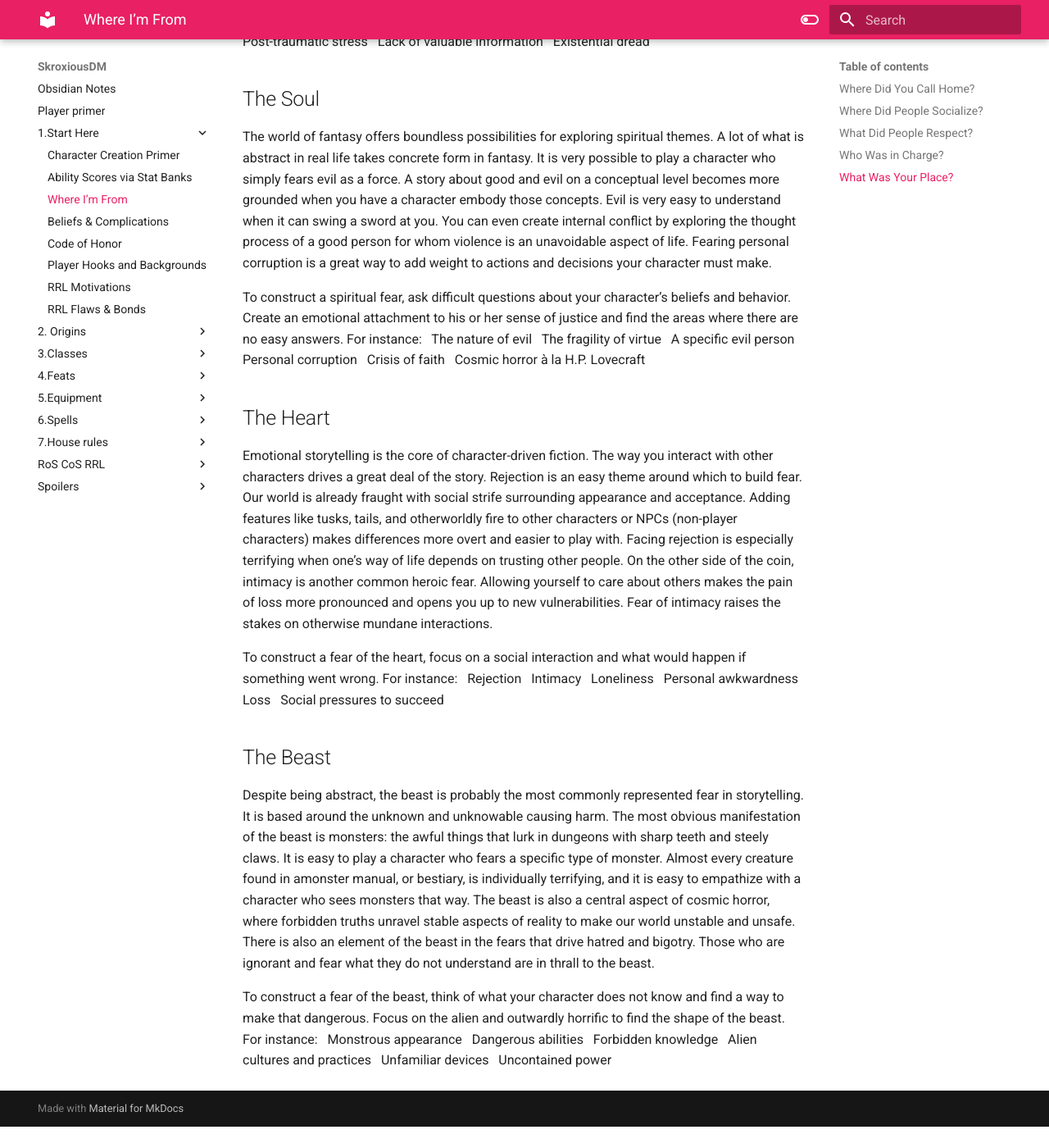
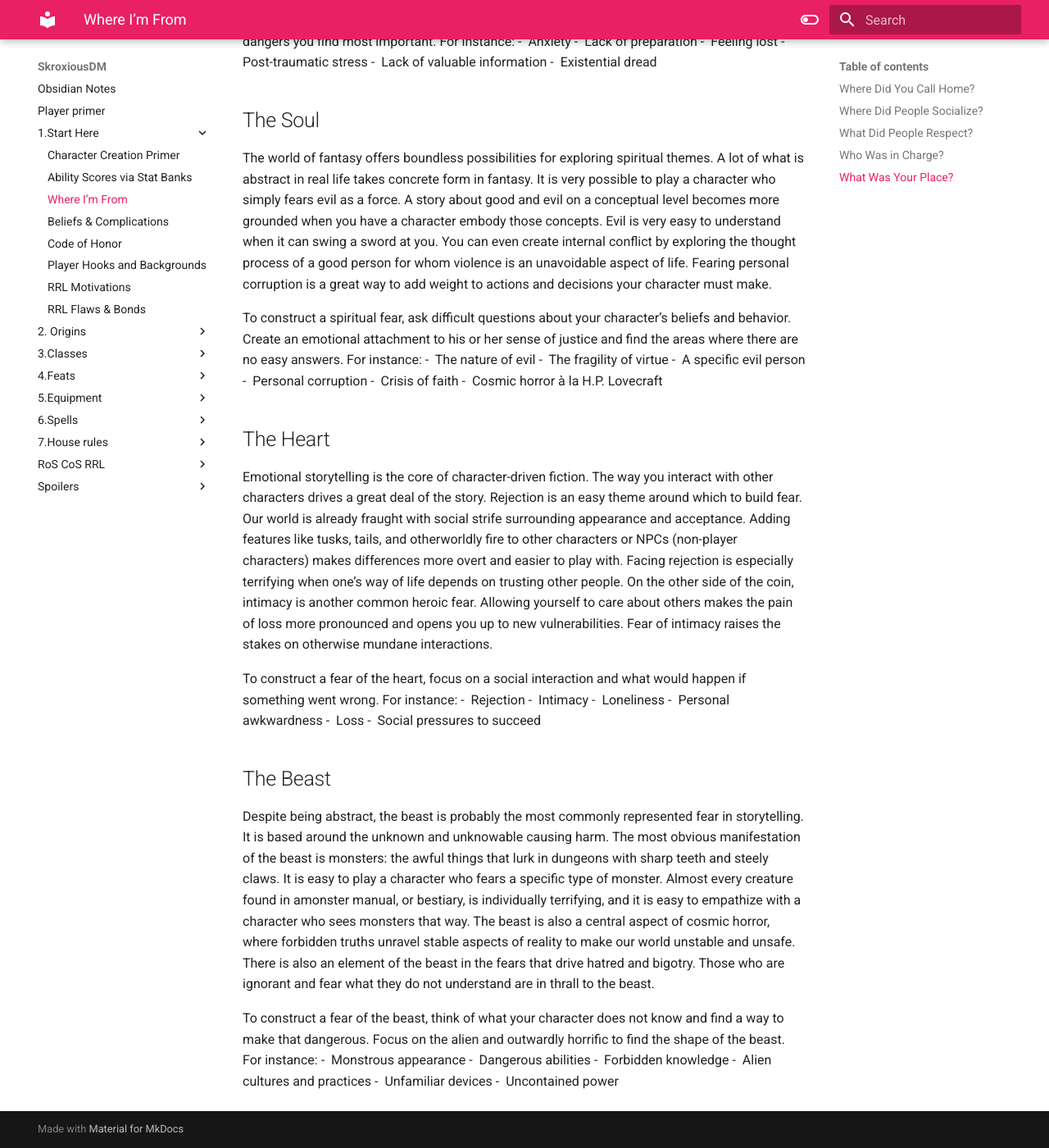
Before and after one commit to SkroxiousDM/SkroxiousDM, an MkDocs documentation site: the page built from docs/1.Start_Here/Backstory_Questions.md, in a window 1280 px wide and 1400 px high, scrolled down 5722 px. Shown: the whole window at 82% size. Built offline with MkDocs 1.6.1 and Material for MkDocs 9.7.7, drawn with Linux system fonts in a browser that asks for light colours; before the commit the page ends 7096 px from its top, so only the background shows below that; some of the changed text lies outside the part shown.

Commit message:
Update Backstory_Questions.md

```diff
--- a/docs/1.Start_Here/Backstory_Questions.md
+++ b/docs/1.Start_Here/Backstory_Questions.md
@@ -3,34 +3,34 @@
 ### Where Did You Call Home?
 For some characters this is a permanent room or residence. For others it is an abstract feeling about certain periods of safety and stability. Finding those truths for your character will help you understand how he or she approaches the concept of home on the road.
 
-  >Where did you most often sleep? `________________________
-  >What did you need to do to maintain it? `________________________
-  >Did it protect you and what you cared for? `________________________
-  >Do you long for it now? `________________________
+  >Where did you most often sleep? `________________________`
+  >What did you need to do to maintain it? `________________________`
+  >Did it protect you and what you cared for? `________________________`
+  >Do you long for it now? `________________________`
 
 ### Where Did People Socialize?
 There are places of merriment and relaxation everywhere. This exercise will examine one of particular importance to your character.
 
   Choose two:
-  - The hearth was always warm when the wind was cold.
-  - The music moves your heart even in memory.
-  - The owner was wise or at least gave advice as though he were.
-  - The food was cooked with quiet pride.
-  - It always seemed to hold a dazzling glow.
-  - Being there faded the weight of obligation just enough.
-  - You watched more than you took part.
+ - The hearth was always warm when the wind was cold.
+ - The music moves your heart even in memory.
+ - The owner was wise or at least gave advice as though he were.
+ - The food was cooked with quiet pride.
+ - It always seemed to hold a dazzling glow.
+ - Being there faded the weight of obligation just enough.
+ - You watched more than you took part.
 
   But . . . (choose one)
-  - You rarely left with a full belly.
-  - Everything was watered down.
-  - It drew the most dangerous thugs and criminals.
-  - You were often present but never welcome.
-  - The spell it cast wore off all too quickly.
-  - You risked everything to be there.
-  - You could never ignore where the money went.
+ - You rarely left with a full belly.
+ - Everything was watered down.
+ - It drew the most dangerous thugs and criminals.
+ - You were often present but never welcome.
+ - The spell it cast wore off all too quickly.
+ - You risked everything to be there.
+ - You could never ignore where the money went.
 
-  What was it officially titled? `________________________
-  What did people call it? `________________________
+  What was it officially titled? `________________________`
+  What did people call it? `________________________`
 
 ### What Did People Respect?
 Where people assign their respect shows us what they value. To get an idea of the values held by the people of your hometown, select everything you believe is true.
@@ -54,7 +54,7 @@
   Discovery
   Justice
 
-  Are these values you hold today? `________________________
+  Are these values you hold today? `________________________`
   How do your personal values differ?
 
 ### Who Was in Charge?
@@ -214,53 +214,53 @@
 One of the most obvious fears to confront an adventurer with is that of physical harm. After all, a huge portion of the job is risking danger. Pain and death are obvious and appropriate fears that most adventurers will face often. It may add flavor to some characters to make this a fear of specific injury: for instance, a bard may be terrified of an injured hand, which will affect her music. Some characters may need an even subtler approach. A strong fighter may fear their body aging, thus losing their defining trait. A character obsessed with strength can even fear an inadequacy that does not exist, frightened of a weakness she does not possess.
 
   Carefully consider what your character feels is important and what he or she would do to protect that. For instance:
-  Pain
-  Weakness
-  Inadequacy
-  Injury
-  Sickness
-  Death
+- Pain
+-  Weakness
+-  Inadequacy
+-  Injury
+-  Sickness
+-  Death
 
 ## The Mind
 The most powerful tool any adventurer has in her arsenal is her mind, since it controls how she puts her skills to use. It can also work against her, constructing invisible enemies and threats out of harmless things. Shadows can be signs of lurking horror; coincidence can be a sign of a superior enemy; an oddly phrased sentence can be a sign of conspiracy. Adventurers make calculations about danger out of necessity. Fear lies in how they draw those conclusions and react to them. The mind is also the space where characters catalog their plans and resources. Any anxiety about failure, readiness, or progress is felt through the mind. Certain heroes are dependent on their minds in ways others are not. For a wizard, his mind and ability to study are paths to power. It is easy to tie this story to fears of inadequacy and anxiety over sense of self. Fears of the mind are less visceral than others, but they carry no less weight.
 
   To create a mind-based fear for your character, consider what you know and focus on the dangers you find most important. For instance:
-  Anxiety
-  Lack of preparation
-  Feeling lost
-  Post-traumatic stress
-  Lack of valuable information
-  Existential dread
+-  Anxiety
+-  Lack of preparation
+-  Feeling lost
+-  Post-traumatic stress
+-  Lack of valuable information
+-  Existential dread
 
 ## The Soul
 The world of fantasy offers boundless possibilities for exploring spiritual themes. A lot of what is abstract in real life takes concrete form in fantasy. It is very possible to play a character who simply fears evil as a force. A story about good and evil on a conceptual level becomes more grounded when you have a character embody those concepts. Evil is very easy to understand when it can swing a sword at you. You can even create internal conflict by exploring the thought process of a good person for whom violence is an unavoidable aspect of life. Fearing personal corruption is a great way to add weight to actions and decisions your character must make.
 
   To construct a spiritual fear, ask difficult questions about your character’s beliefs and behavior. Create an emotional attachment to his or her sense of justice and find the areas where there are no easy answers. For instance:
-  The nature of evil
-  The fragility of virtue
-  A specific evil person
-  Personal corruption
-  Crisis of faith
-  Cosmic horror à la H.P. Lovecraft
+-  The nature of evil
+-  The fragility of virtue
+-  A specific evil person
+-  Personal corruption
+-  Crisis of faith
+-  Cosmic horror à la H.P. Lovecraft
 
 ## The Heart
 Emotional storytelling is the core of character-driven fiction. The way you interact with other characters drives a great deal of the story. Rejection is an easy theme around which to build fear. Our world is already fraught with social strife surrounding appearance and acceptance. Adding features like tusks, tails, and otherworldly fire to other characters or NPCs (non-player characters) makes differences more overt and easier to play with. Facing rejection is especially terrifying when one’s way of life depends on trusting other people. On the other side of the coin, intimacy is another common heroic fear. Allowing yourself to care about others makes the pain of loss more pronounced and opens you up to new vulnerabilities. Fear of intimacy raises the stakes on otherwise mundane interactions.
 
   To construct a fear of the heart, focus on a social interaction and what would happen if something went wrong. For instance:
-  Rejection
-  Intimacy
-  Loneliness
-  Personal awkwardness
-  Loss
-  Social pressures to succeed
+-  Rejection
+-  Intimacy
+-  Loneliness
+-  Personal awkwardness
+-  Loss
+-  Social pressures to succeed
 
 ## The Beast
 Despite being abstract, the beast is probably the most commonly represented fear in storytelling. It is based around the unknown and unknowable causing harm. The most obvious manifestation of the beast is monsters: the awful things that lurk in dungeons with sharp teeth and steely claws. It is easy to play a character who fears a specific type of monster. Almost every creature found in amonster manual, or bestiary, is individually terrifying, and it is easy to empathize with a character who sees monsters that way. The beast is also a central aspect of cosmic horror, where forbidden truths unravel stable aspects of reality to make our world unstable and unsafe. There is also an element of the beast in the fears that drive hatred and bigotry. Those who are ignorant and fear what they do not understand are in thrall to the beast.
 
   To construct a fear of the beast, think of what your character does not know and find a way to make that dangerous. Focus on the alien and outwardly horrific to find the shape of the beast. For instance:
-  Monstrous appearance
-  Dangerous abilities
-  Forbidden knowledge
-  Alien cultures and practices
-  Unfamiliar devices
-  Uncontained power
+-  Monstrous appearance
+-  Dangerous abilities
+-  Forbidden knowledge
+-  Alien cultures and practices
+-  Unfamiliar devices
+-  Uncontained power
```
